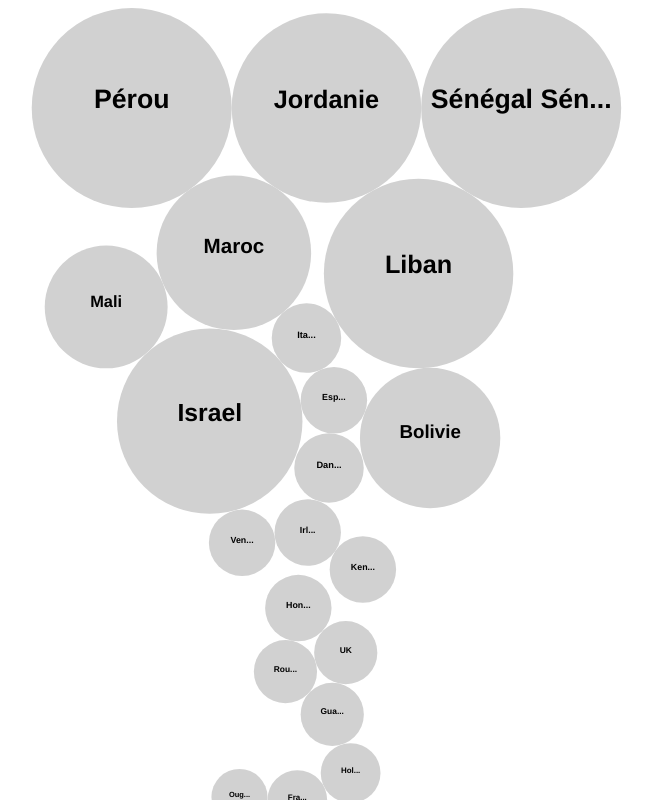
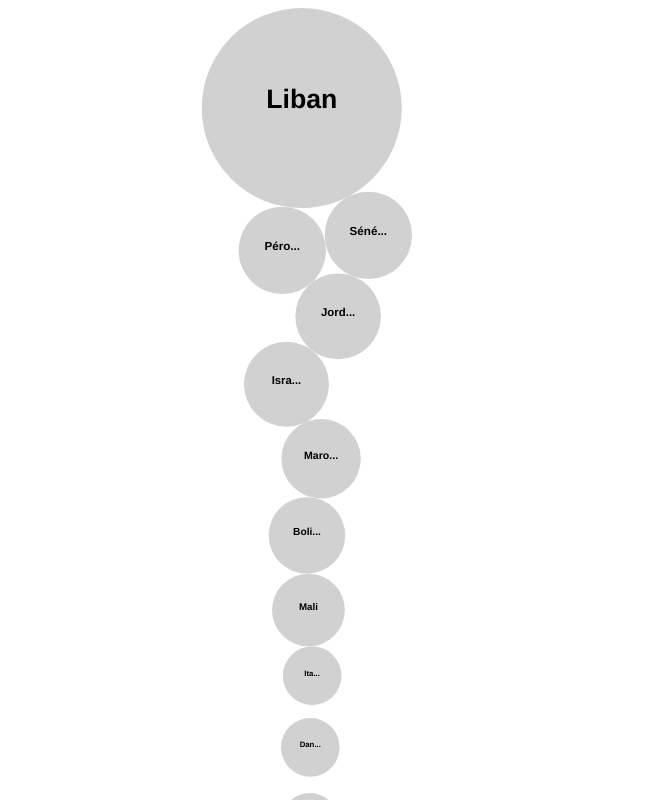
Before and after one commit to theodo/audit-universe-grape-graphe, a Vue app: page / in a window 1280 px wide. Shown: the top 800 px of the page, without its empty margins (198-850 px from the left). Built offline with nearby package versions, Linux system fonts and the light colour scheme; the HTML template or start-up script is replaced by a standard one.

Commit message:
add infos to tooltip

```diff
--- a/src/App.vue
+++ b/src/App.vue
@@ -182,7 +182,7 @@ const data1 = [
   },
   {
     text: "Liban",
-    value: 91,
+    value: 9106,
     score: 6,
   },
   {
@@ -340,9 +340,9 @@ const props = (d) => {
   return {
     data: d.sort((a, b) => b.value - a.value),
     graphName: "graph",
-    numberOfColumns: 3,
+    numberOfColumns: 2,
     useLogarithmicScale: true,
-    LogarithmicFactor: 0.5,
+    LogarithmicFactor: 0.2,
     maxRadius: 100,
     minRadius: 5,
   };
--- a/src/components/BubbleGraph.vue
+++ b/src/components/BubbleGraph.vue
@@ -171,7 +171,6 @@ export default {
       var tooltip = d3
         .select(graphName)
         .append("div")
-        .text("here")
         .attr("pointer-events", "none")
         .style("position", "absolute")
         .style("visibility", "hidden")
@@ -182,6 +181,11 @@ export default {
         .style("opacity", "0.6")
         .style("z-index", "10")
         .style("font-size", "16pt");
+      const tooltipNameText = tooltip.append("p").style("margin-top", "0px");
+      const tooltipCoverageText = tooltip.append("p");
+      const tooltipWeightingText = tooltip
+        .append("p")
+        .style("margin-bottom", "0px");
 
       const globalContainer = this.$refs.container;
 
@@ -192,10 +196,12 @@ export default {
         .on("mousemove", function (event, d) {
           const topDelta = globalContainer.getBoundingClientRect().y;
           const leftDelta = globalContainer.getBoundingClientRect().x;
+          tooltipNameText.text(`Name : ${d.text}`);
+          tooltipCoverageText.text(`coverage: ${d.score}`);
+          tooltipWeightingText.text(`weighting: ${d.value}`);
           return tooltip
             .style("top", event.pageY - topDelta - window.scrollY + 10 + "px")
-            .style("left", event.pageX - leftDelta + 10 + "px")
-            .text(`Nom : ${d.text}`);
+            .style("left", event.pageX - leftDelta + 10 + "px");
         })
         .on("mouseout", function () {
           return tooltip.style("visibility", "hidden");
```
